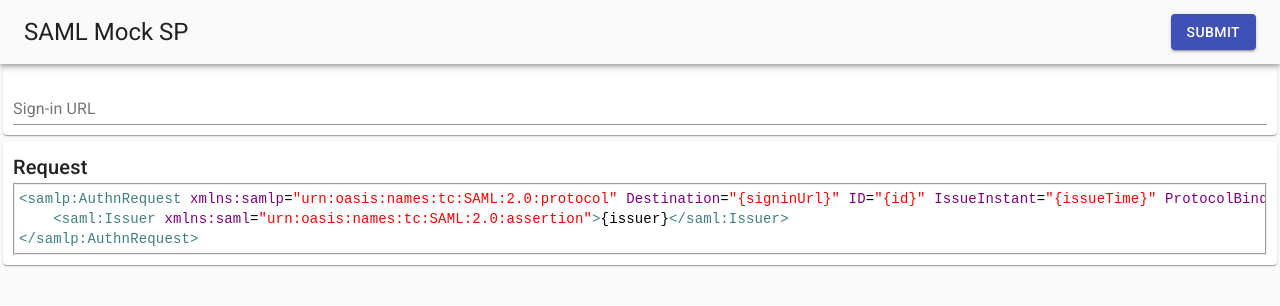
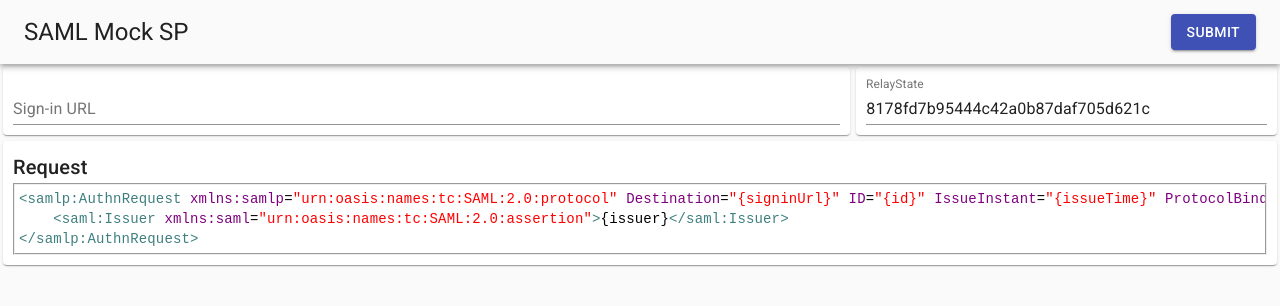
Before and after one commit to thameera/saml-mock, a Next.js app: page /sp in a window 1280 px wide. Shown: the top 306 px of the page. Built offline with nearby package versions, Linux system fonts and the light colour scheme.

Commit message:
SP: make RelayState configurable

```diff
--- a/pages/api/prepareRequest.js
+++ b/pages/api/prepareRequest.js
@@ -25,7 +25,7 @@ export default function handler(req, res) {
   res.status(200).json({
     qs: {
       SAMLRequest,
-      RelayState: generateId(),
+      RelayState: body.relayState,
     },
   })
 }
--- a/pages/sp.js
+++ b/pages/sp.js
@@ -13,10 +13,12 @@ import axios from 'axios'
 import { requestTemplate } from '../lib/templates'
 import styles from '../styles/Home.module.css'
 import XMLEditor from '../components/XMLEditor'
+import { generateId } from '../lib/utils'
 
 export default function SP() {
   const [request, setRequest] = useState(requestTemplate)
   const [signinUrl, setSigninUrl] = useState('')
+  const [relayState, setRelayState] = useState(generateId())
 
   const STORAGE_KEY = 'saml-mock:sp:url'
 
@@ -49,6 +51,7 @@ export default function SP() {
         data: {
           request,
           signinUrl,
+          relayState,
         },
       })
 
@@ -82,13 +85,23 @@ export default function SP() {
 
       <Grid container>
         {/* Sign-in URL */}
-        <Grid item xs={12}>
+        <Grid item xs={8}>
           <Paper className={styles.paper}>
             <TextField
               fullWidth
               label="Sign-in URL"
               value={signinUrl}
               onChange={(ev) => setSigninUrl(ev.target.value)}
+            />
+          </Paper>
+        </Grid>
+        <Grid item xs={4}>
+          <Paper className={styles.paper}>
+            <TextField
+              fullWidth
+              label="RelayState"
+              value={relayState}
+              onChange={(ev) => setRelayState(ev.target.value)}
             />
           </Paper>
         </Grid>
```
